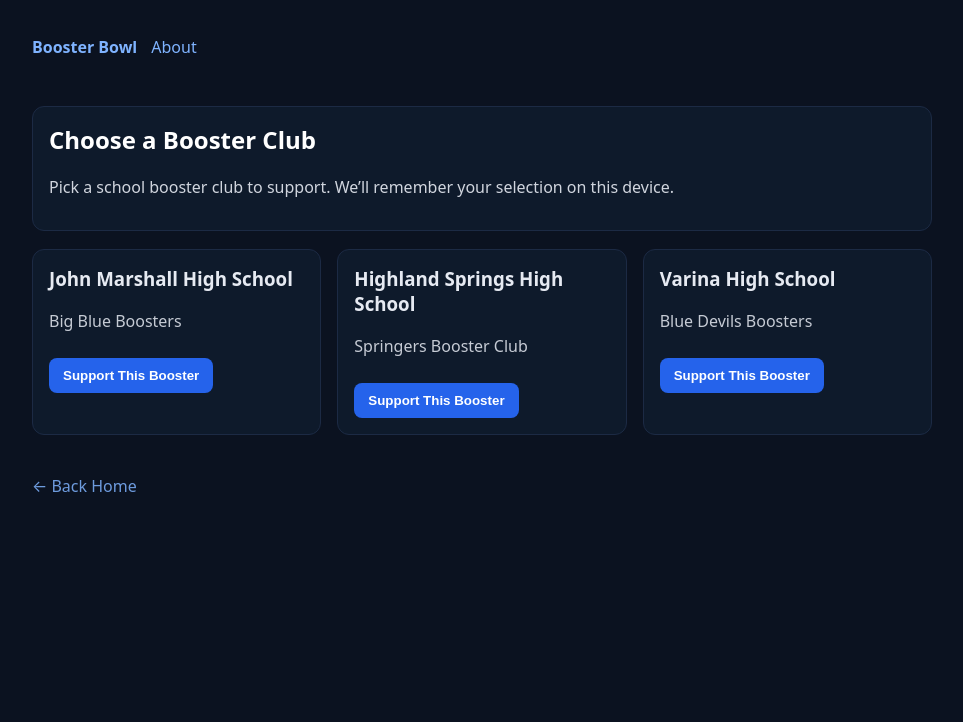
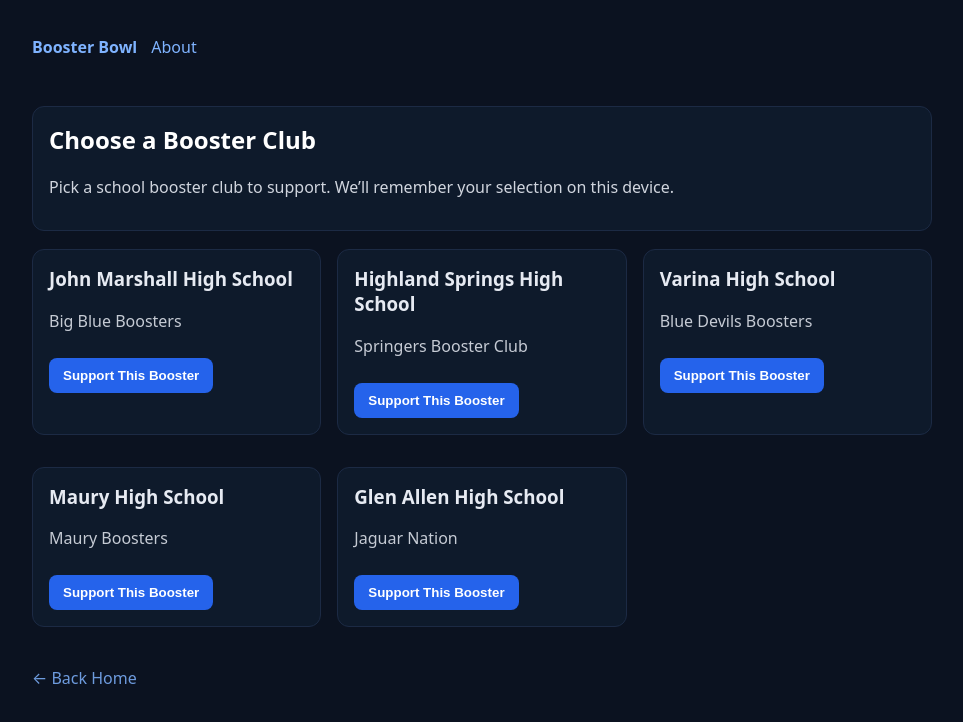
Before and after one commit to Rloney86/booster-bowl, a Next.js app: page /booster in a window 1280 px wide. Shown: the top 722 px of the page, without its empty margins (158-1121 px from the left). Built offline with nearby package versions, Linux system fonts and the light colour scheme.

Commit message:
Add new booster entries for Maury and Glen Allen

```diff
--- a/pages/booster.js
+++ b/pages/booster.js
@@ -18,6 +18,16 @@ const BOOSTERS = [
     id: "varina",
     school: "Varina High School",
     name: "Blue Devils Boosters",
+  },
+  {
+    id: "maury",
+    school: "Maury High School",
+    name: "Maury Boosters",
+  },
+  {
+    id: "glenallen",
+    school: "Glen Allen High School",
+    name: "Jaguar Nation",
   },
 ];
 
```
